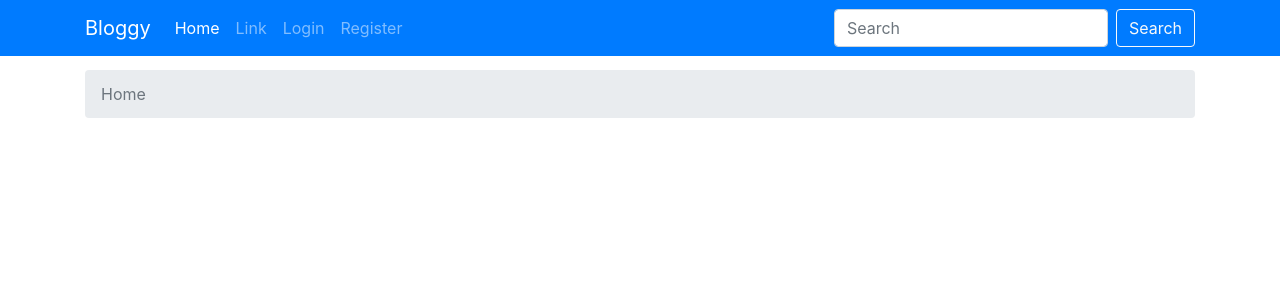
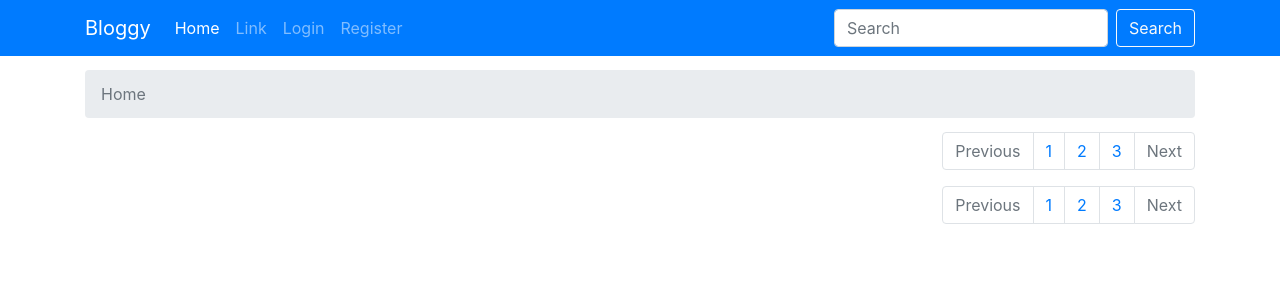
Before and after one commit to PsychedelicMonkey/Bloggy, a Flask app: page / in a window 1280 px wide. Shown: the top 300 px of the page. Run offline with Flask 2, Linux system fonts and the light colour scheme; data that the repository does not hold is empty; some libraries are stand-ins or nearby versions.

Commit message:
Start of pagination

```diff
--- a/app/routes.py
+++ b/app/routes.py
@@ -14,12 +14,15 @@ def update_last_seen():
 
 @app.route('/')
 def index():
-    posts = Post.query.order_by(Post.created_at.desc()).all()
+    page = request.args.get('page', 1, type=int)
+    posts = Post.query.order_by(Post.created_at.desc()).paginate(page, app.config['POSTS_PER_PAGE'], False)
+    next_url = url_for('index', page=posts.next_num) if posts.has_next else None
+    prev_url = url_for('index', page=posts.prev_num) if posts.has_prev else None
     if current_user.is_authenticated:
         form = PostForm()
         like_form = EmptyForm()
-        return render_template('index.html', form=form, posts=posts, like_form=like_form)
-    return render_template('index.html', posts=posts)
+        return render_template('index.html', form=form, posts=posts.items, like_form=like_form, next_url=next_url, prev_url=prev_url)
+    return render_template('index.html', posts=posts.items, next_url=next_url, prev_url=prev_url)
 
 
 @app.route('/upload_post', methods=['POST'])
--- /dev/null
+++ b/app/templates/_paginate.html
@@ -0,0 +1,14 @@
+<!-- TODO: Dynamic page links -->
+<nav aria-label="Page navigation example">
+    <ul class="pagination justify-content-end">
+        <li class="page-item {% if not prev_url %}disabled{% endif %}">
+            <a class="page-link" href="{{ prev_url }}" tabindex="-1">Previous</a>
+        </li>
+        <li class="page-item"><a class="page-link" href="{{ url_for('index') }}?page=1">1</a></li>
+        <li class="page-item"><a class="page-link" href="{{ url_for('index') }}?page=2">2</a></li>
+        <li class="page-item"><a class="page-link" href="#">3</a></li>
+        <li class="page-item {% if not next_url %}disabled{% endif %}">
+            <a class="page-link" href="{{ next_url }}">Next</a>
+        </li>
+    </ul>
+</nav>
--- a/app/templates/index.html
+++ b/app/templates/index.html
@@ -41,9 +41,13 @@
         </form>
         {% endif %}
 
+        {% include "_paginate.html" %}
+
         {% for post in posts %}
             {% include "_post.html" %}
         {% endfor %}
+
+        {% include "_paginate.html" %}
     </div>
 </div>
 {% endblock %}
--- a/config.py
+++ b/config.py
@@ -7,6 +7,8 @@ class Config(object):
     SQLALCHEMY_DATABASE_URI = os.environ.get('DATABASE_URL') or 'sqlite:///' + os.path.join(basedir, 'app.db')
     SQLALCHEMY_TRACK_MODIFICATIONS = False
 
+    POSTS_PER_PAGE = 15
+
     UPLOAD_FOLDER = os.environ.get('IMAGE_UPLOADS') or 'app/static/user_uploads'
     BACKGROUND_IMAGES = os.environ.get('BACKGROUND_IMAGES') or 'app/static/images'
     ALLOWED_FILE_EXTENSIONS = ['jpeg', 'jpg', 'png', 'gif']
```
Also changed, not shown: app/templates/user/user.html (indentation only). Lines whose indentation alone changed are shown as unchanged.
